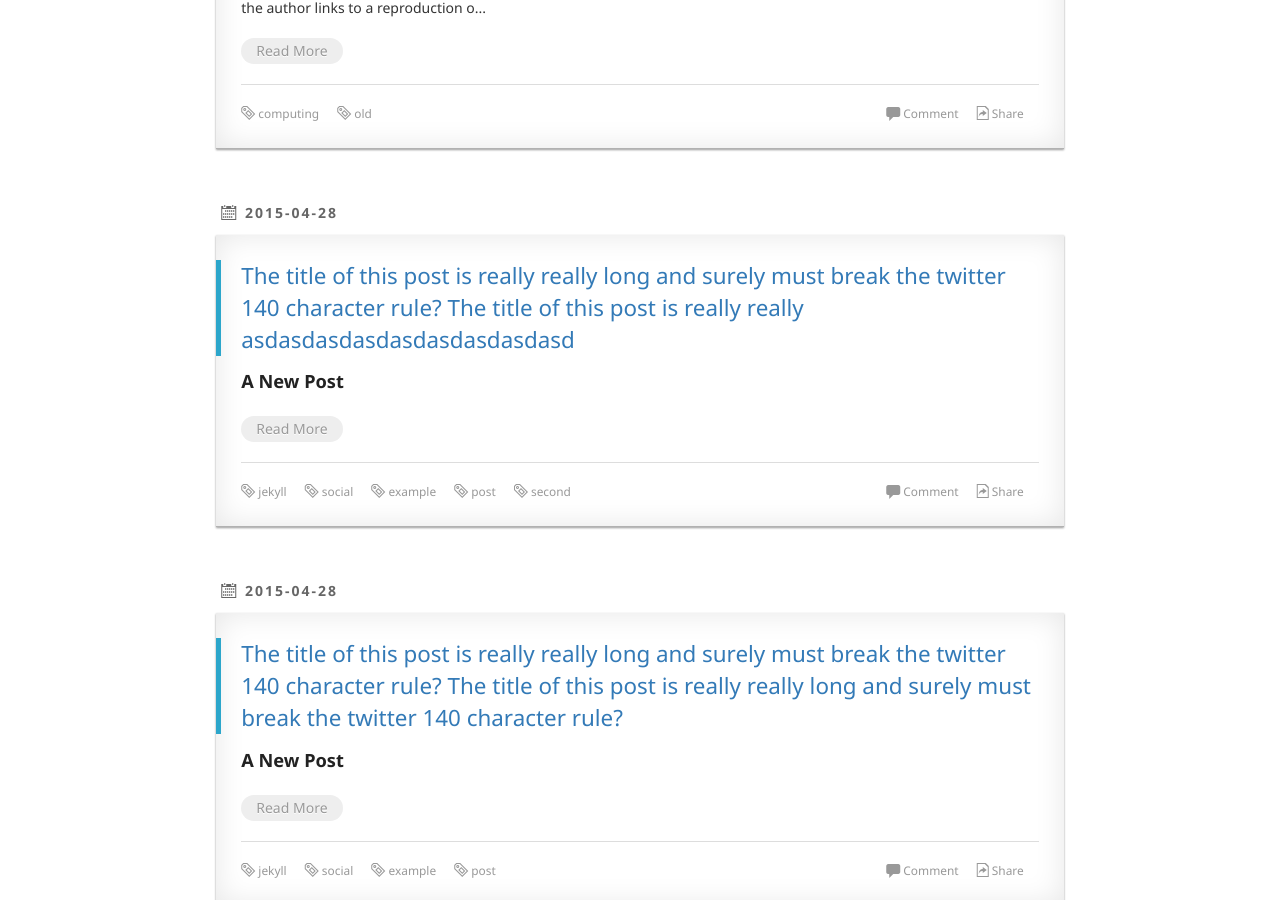
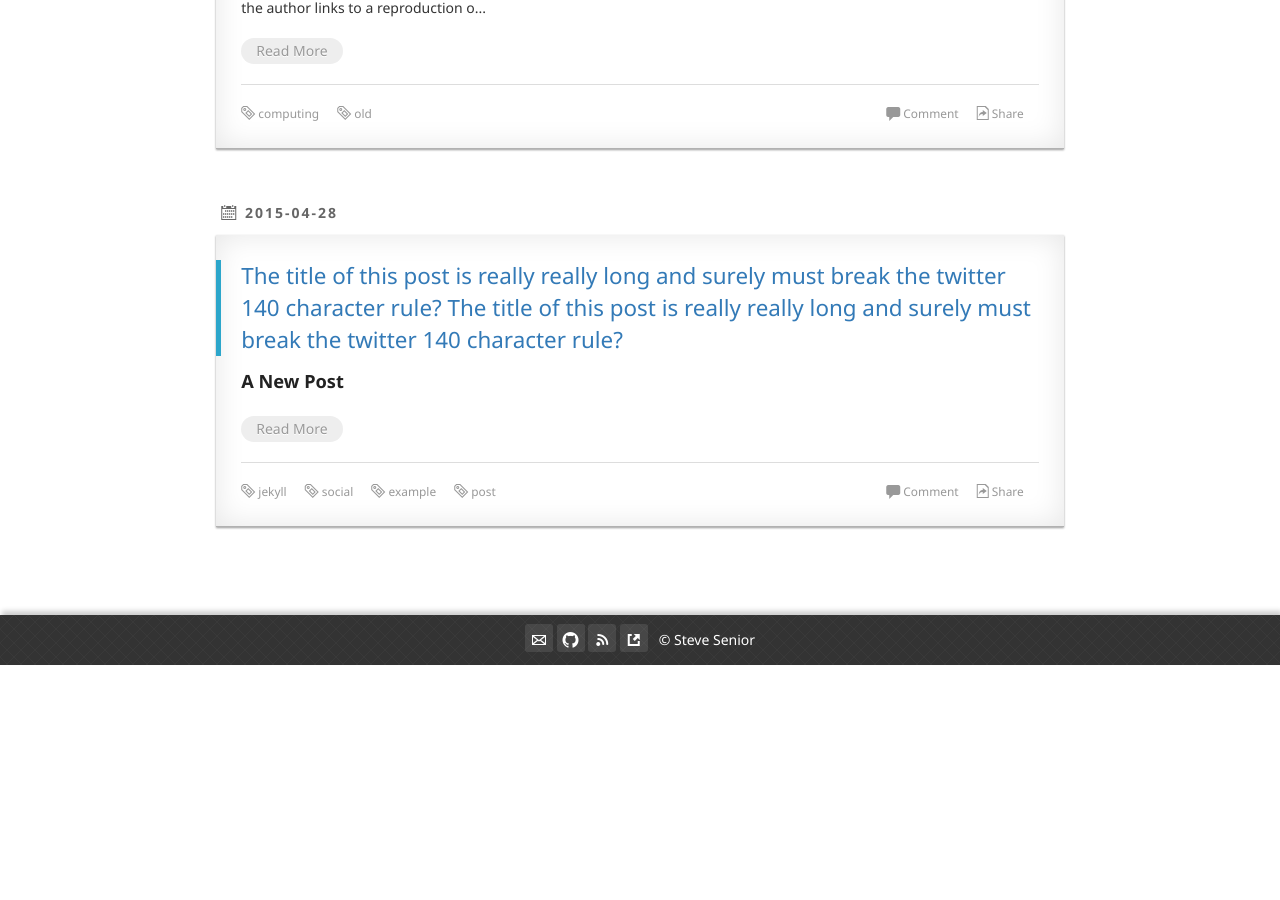
Before and after one commit to ssenior45/ssenior45.github.io, a Jekyll site: the page built from pages/2category.html, in a window 1280 px wide and 900 px high, scrolled down 1284 px. Built offline with Jekyll 4.4.1, drawn with Linux system fonts in a browser that asks for light colours; nearby versions of some CDN libraries; Markdown is read by kramdown in place of the engine named in the settings; comment, search, counter and statistics services are not loaded; a file with an impossible date is left out; after the commit the page ends 1949 px from its top, so only the background shows below that.

Commit message:
Updated 2016-01-18-no-tags.md

```diff
--- a/_posts/2016-01-18-no-tags.md
+++ b/_posts/2016-01-18-no-tags.md
@@ -2,12 +2,13 @@
 published: true
 layout: post
 title: "The title of this post is really really long and surely must break the twitter 140 character rule? The title of this post is really really asdasdasdasdasdasdasdasdasd"
-date: 2015-04-28T09:32:00.000Z
+date: "2015-04Z-28T09:32:00.000"
 categories: blog
 tags: jekyll social example post second
 share: twitter
 ---
 
+
 ## A New Post
 
 Enter text in [Markdown](http://daringfireball.net/projects/markdown/). Use the toolbar above, or click the **?** button for formatting help.
```
